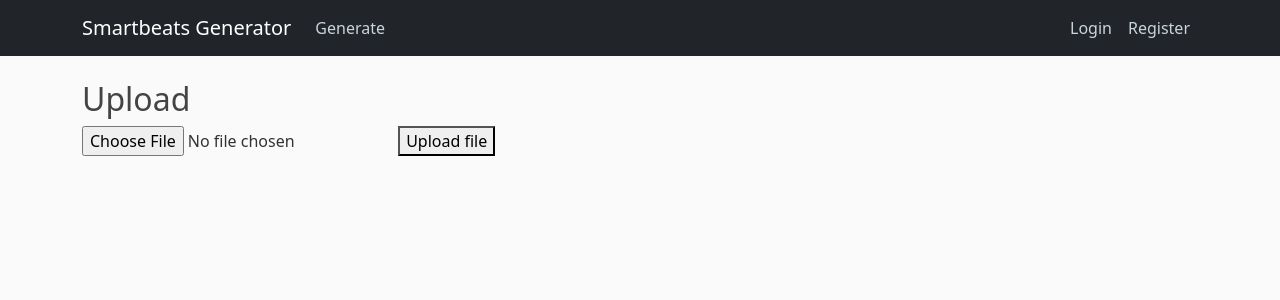
After one commit to ASUCICREPO/smart-beats, a Django app: page /beats/upload/ in a window 1280 px wide. The commit adds this page. Shown: the top 300 px of the page. Run offline with Django 3.2, Linux system fonts and the light colour scheme.

Commit message:
Implement file uploader

```diff
--- a/beats/templates/beats/base.html
+++ b/beats/templates/beats/base.html
@@ -1,33 +1,33 @@
 {% load static %}
+
 <!doctype html>
 <html lang="en">
 <head>
     <!-- Required meta tags -->
     <meta charset="utf-8">
-    <meta name="viewport" content="width=device-width, initial-scale=1, shrink-to-fit=no">
+    <meta name="viewport" content="width=device-width, initial-scale=1">
 
     <!-- Bootstrap CSS -->
-    <link rel="stylesheet" href="https://stackpath.bootstrapcdn.com/bootstrap/4.3.1/css/bootstrap.min.css"
-          integrity="sha384-ggOyR0iXCbMQv3Xipma34MD+dH/1fQ784/j6cY/iJTQUOhcWr7x9JvoRxT2MZw1T" crossorigin="anonymous">
+    <link href="https://cdn.jsdelivr.net/npm/bootstrap@5.0.2/dist/css/bootstrap.min.css" rel="stylesheet"
+          integrity="sha384-EVSTQN3/azprG1Anm3QDgpJLIm9Nao0Yz1ztcQTwFspd3yD65VohhpuuCOmLASjC" crossorigin="anonymous">
     <link rel="stylesheet" type="text/css" href="{% static 'beats/main.css' %}">
     <title>Smart-beats Generator</title>
 </head>
 <body>
 <header class="site-header">
-    <nav class="navbar navbar-expand-md navbar-dark bg-steel fixed-top">
+    <nav class="navbar navbar-expand-md navbar-dark fixed-top bg-dark">
         <div class="container">
-            <a class="navbar-brand mr-4" href="{% url 'index' %}">Smartbeats Generator</a>
+            <a class="navbar-brand mr-4" href="{% url 'home' %}">Smartbeats Generator</a>
             <button class="navbar-toggler" type="button" data-toggle="collapse" data-target="#navbarToggle"
                     aria-controls="navbarToggle" aria-expanded="false" aria-label="Toggle navigation">
                 <span class="navbar-toggler-icon"></span>
             </button>
             <div class="collapse navbar-collapse" id="navbarToggle">
-                <div class="navbar-nav mr-auto">
+                <div class="navbar-nav">
                     <a class="nav-item nav-link" href="#">Generate</a>
-                    {#                        <a class="nav-item nav-link" href="{% url 'services-home' %}">Services</a>#}
                 </div>
                 <!-- Navbar Right Side -->
-                <div class="navbar-nav">
+                <div class="navbar-nav ms-auto">
                     <a class="nav-item nav-link" href="#">Login</a>
                     <a class="nav-item nav-link" href="#">Register</a>
                 </div>
@@ -38,7 +38,6 @@
 
 <main role="main" class="container">
     <div class="row">
-        <div class="col-md-8">catalog
         {% if messages %}
             {% for message in messages %}
                 <div class="alert alert-{{ message.tags }}">
@@ -46,21 +45,15 @@
                 </div>
             {% endfor %}
         {% endif %}
+
+        {# Add block content below   #}
         {% block content %}{% endblock %}
-        </div>
     </div>
 </main>
 
 <!-- Optional JavaScript -->
-<!-- jQuery first, then Popper.js, then Bootstrap JS -->
-<script src="https://code.jquery.com/jquery-3.3.1.slim.min.js"
-        integrity="sha384-q8i/X+965DzO0rT7abK41JStQIAqVgRVzpbzo5smXKp4YfRvH+8abtTE1Pi6jizo"
-        crossorigin="anonymous"></script>
-<script src="https://cdnjs.cloudflare.com/ajax/libs/popper.js/1.14.7/umd/popper.min.js"
-        integrity="sha384-UO2eT0CpHqdSJQ6hJty5KVphtPhzWj9WO1clHTMGa3JDZwrnQq4sF86dIHNDz0W1"
-        crossorigin="anonymous"></script>
-<script src="https://stackpath.bootstrapcdn.com/bootstrap/4.3.1/js/bootstrap.min.js"
-        integrity="sha384-JjSmVgyd0p3pXB1rRibZUAYoIIy6OrQ6VrjIEaFf/nJGzIxFDsf4x0xIM+B07jRM"
+<script src="https://cdn.jsdelivr.net/npm/bootstrap@5.0.2/dist/js/bootstrap.bundle.min.js"
+        integrity="sha384-MrcW6ZMFYlzcLA8Nl+NtUVF0sA7MsXsP1UyJoMp4YLEuNSfAP+JcXn/tWtIaxVXM"
         crossorigin="anonymous"></script>
 </body>
 </html>
--- a/beats/templates/beats/index.html
+++ b/beats/templates/beats/home.html
@@ -1,4 +1,4 @@
-{% extends "beats/base.html" %}
+{% extends 'beats/base.html' %}
 {% block content %}
     <div class="navbar-nav">
         {% if user.is_authenticated %}
--- /dev/null
+++ b/beats/templates/beats/upload.html
@@ -0,0 +1,14 @@
+{% extends 'beats/base.html' %}
+
+{% block content %}
+
+    <h2>Upload</h2>
+    <form method="post" enctype="multipart/form-data">
+        {% csrf_token %}
+        <input type="file" name="document">
+        <button type="submit">Upload file</button>
+    </form>
+    {% if url %}
+        <p>Uploaded file: <a href="{{ url }}">{{ url }}</a></p>
+    {% endif %}
+{% endblock %}
--- a/beats/urls.py
+++ b/beats/urls.py
@@ -3,5 +3,6 @@ from django.urls import path
 from . import views
 
 urlpatterns = [
-    path('', views.index, name='index'),
+    path('', views.Home.as_view(), name='home'),
+    path('upload/', views.upload, name='upload')
 ]
--- a/beats/views.py
+++ b/beats/views.py
@@ -1,6 +1,21 @@
 from django.shortcuts import render
+from django.views.generic import TemplateView
+from django.core.files.storage import FileSystemStorage
 
 
-def index(request):
-    context = {'test': 'test'}
-    return render(request, 'beats/index.html')
+class Home(TemplateView):
+    template_name = 'beats/home.html'
+
+
+def upload(request):
+    context = {}
+
+    if request.method == 'POST':
+        uploaded_file = request.FILES['document']
+        fs = FileSystemStorage()
+
+        # Get updated name of file in case of same-name upload
+        name = fs.save(uploaded_file.name, uploaded_file)
+        context['url'] = fs.url(name)
+
+    return render(request, 'beats/upload.html', context)
--- a/smartbeats/urls.py
+++ b/smartbeats/urls.py
@@ -11,3 +11,6 @@ urlpatterns = [
 ]
 
 urlpatterns += static(settings.STATIC_URL, document_root=settings.STATIC_ROOT)
+
+if settings.DEBUG:
+    urlpatterns += static(settings.MEDIA_URL, document_root=settings.MEDIA_ROOT)
```
Also changed, not shown: smartbeats/settings.py (+3 -6 lines), 2 other files. Lines whose indentation alone changed are shown as unchanged.
